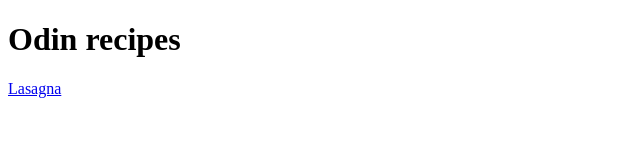
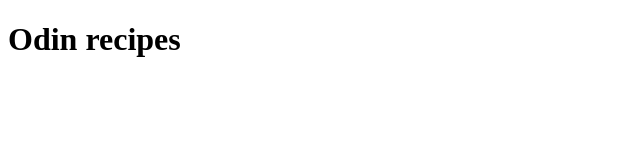
Before and after one commit to Myguy026/odin-recipes, a plain HTML site: page index.html in a window 1280 px wide. Shown: the full height of the page, 0-640 px from the left. Drawn offline with Linux system fonts and the light colour scheme.

```diff
--- a/index.html
+++ b/index.html
@@ -8,6 +8,6 @@
 </head>
 <body>
     <h1>Odin recipes</h1>
-    <a href="lasagna.html">Lasagna</a> <!--  When using the anchoring and href to go into a single directory/ one step down, relative path is used so just the file name  -->
+    <!--  When using the anchoring and href to go into a single directory/ one step down, relative path is used so just the file name  -->
 </body>
 </html>
```
Also changed, not shown: recipe-images/Lasagna.png (added), recipe-images/lasagna.webp (added).
